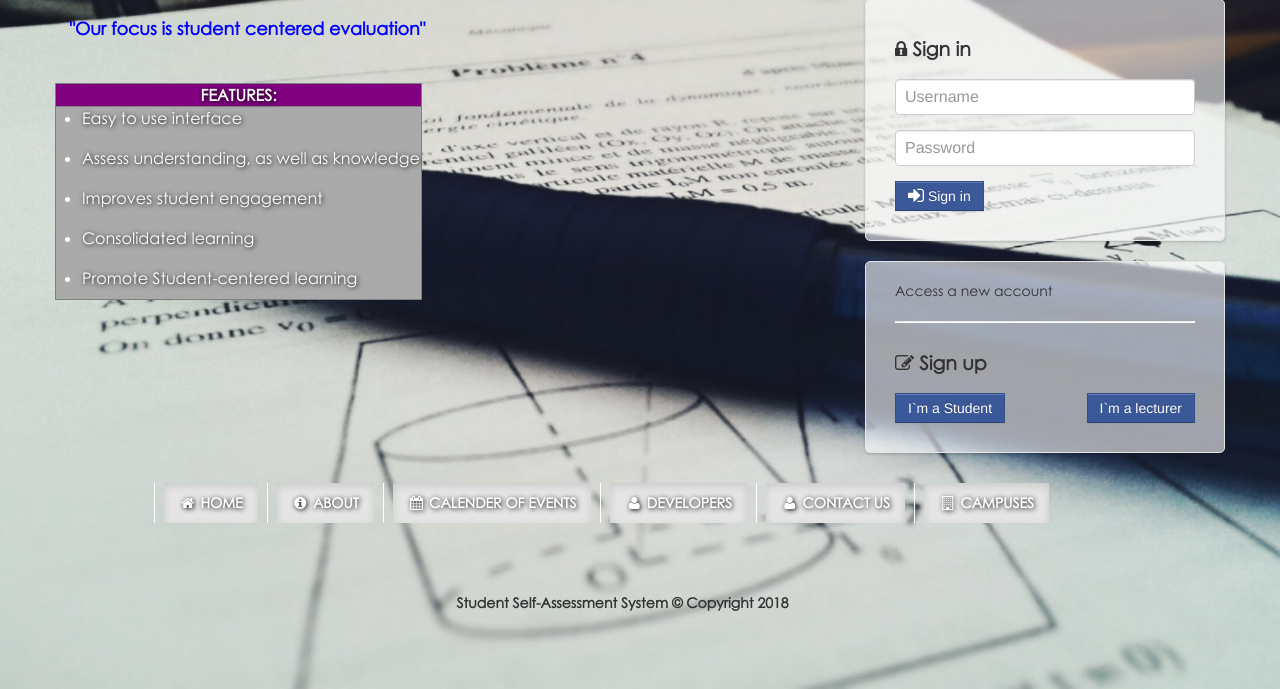
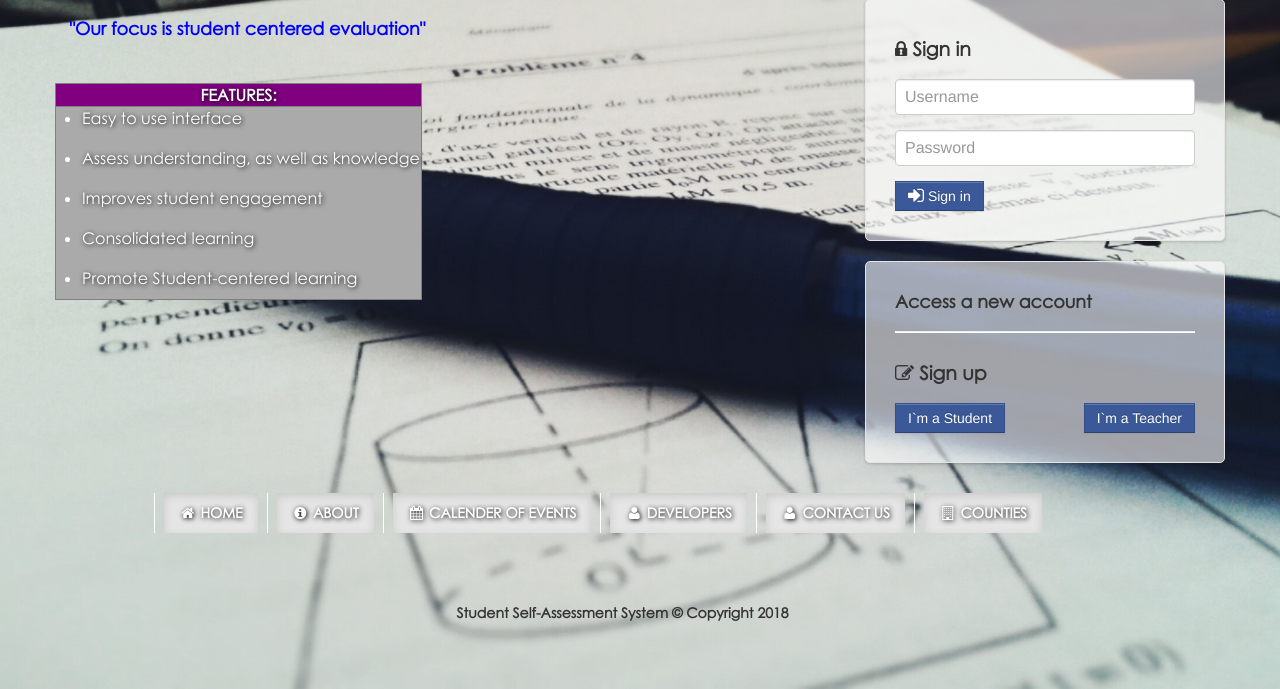
Before and after one commit to stodipo/student-selfassessment, a PHP site: page / in a window 1280 px wide. Shown: the part 111-800 px from the top of the page. Run offline with PHP 8.4, Linux system fonts and the light colour scheme; data comes from the database, SQL or seed files in the repository; some libraries are stand-ins or nearby versions.

Commit message:
Updated the homepage index

```diff
--- a/link.php
+++ b/link.php
@@ -5,7 +5,6 @@
 						<span class="icon-bar"></span>
 						<span class="icon-bar"></span>
 					</a>
-
 							<div class="nav-collapse collapse">
 							<ul class="nav" id="footer_nav">
 			<li class="divider-vertical"></li>
@@ -19,7 +18,7 @@
 			<li class="divider-vertical"></li>
 			<li class="active"><a href="contactus.php"><i class="icon-user"></i><b>&nbsp;CONTACT US</b></font></a></li>
 			<li class="divider-vertical"></li>
-		<li class="active"><a href="#campuses" data-toggle="modal"><i class="icon-building"></i><b>&nbsp;CAMPUSES</b</font></a></li>
+		<li class="active"><a href="#campuses" data-toggle="modal"><i class="icon-building"></i><b>&nbsp;COUNTIES</b</font></a></li>
 				<?php include('campuses.php'); ?>
 			<li class="divider-vertical"></li>
 
--- a/login_form.php
+++ b/login_form.php
@@ -42,12 +42,12 @@
 						});
 						</script>
 			<div id="button_form" class="form-signin" >
-			Access a new account
+			<h4>Access a new account</h4>
 			<hr>
 				<h3 class="form-signin-heading"><i class="icon-edit"></i> Sign up</h3>
 				<button data-placement="top" title="Sign In as Student" id="signin_student" onclick="window.location='signup_student.php'" id="btn_student" name="login" class="btn btn-info" type="submit">I`m a Student</button>
 				<div class="pull-right">
-					<button data-placement="top" title="Lecturer" id="signin_lecturer" onclick="window.location='signup_teacher.php'" name="login" class="btn btn-info" type="submit">I`m a lecturer</button>
+					<button data-placement="top" title="Lecturer" id="signin_lecturer" onclick="window.location='signup_teacher.php'" name="login" class="btn btn-info" type="submit">I`m a Teacher</button>
 				</div>
 			</div>
 														<script type="text/javascript">
```
